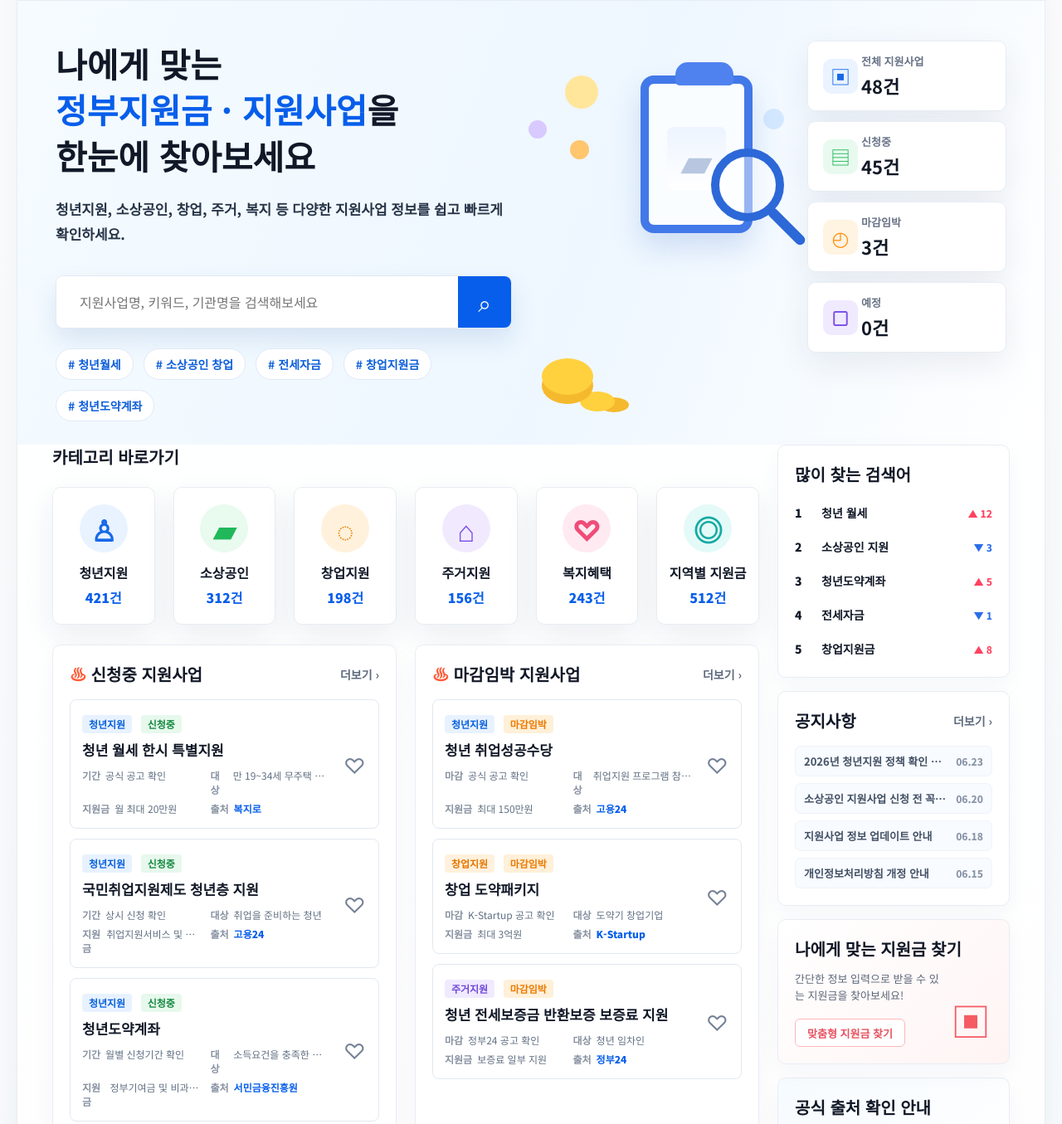
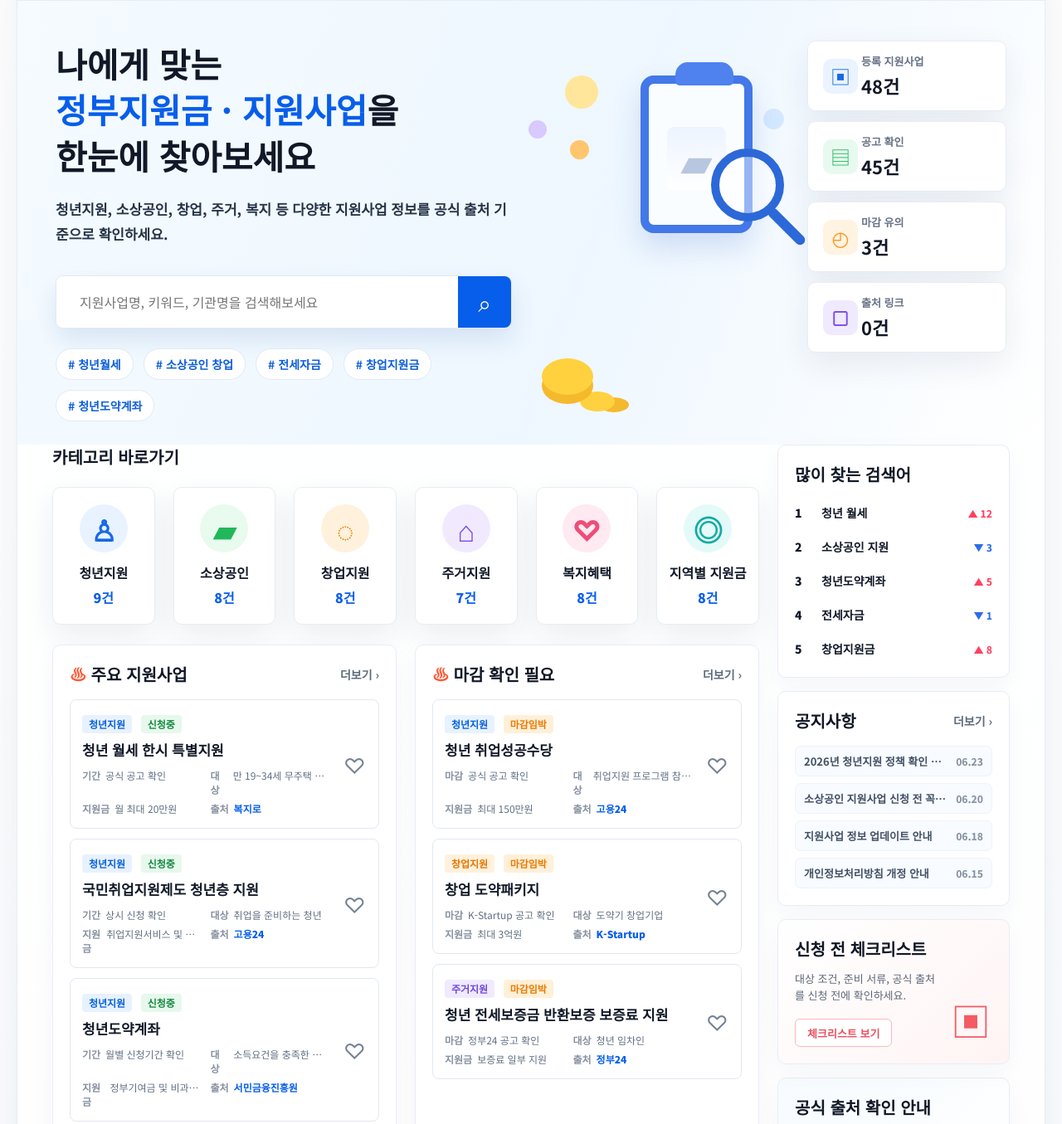
Before and after one commit to agfe228-creator/issueba-git, a website: page index.html in a window 1280 px wide. Shown: the part 86-1441 px from the top of the page at 83% size. Drawn offline with Linux system fonts and the light colour scheme.

Commit message:
Remove exaggerated counts and unfinished labels

```diff
--- a/index.html
+++ b/index.html
@@ -4,6 +4,7 @@
   <meta charset="utf-8">
   <meta name="viewport" content="width=device-width, initial-scale=1">
   <meta name="description" content="지원바라에서 청년지원, 소상공인, 창업지원, 주거지원, 복지혜택, 지역별 지원금 정보를 공식 출처 기반으로 확인하세요.">
+  <link rel="canonical" href="https://issueba.com/">
   <title>지원바라 - 정부지원금 지원사업 포털</title>
   <link rel="preconnect" href="https://fonts.googleapis.com">
   <link rel="preconnect" href="https://fonts.gstatic.com" crossorigin>
@@ -31,7 +32,7 @@
       <section class="hero-section">
         <div class="hero-copy">
           <h1>나에게 맞는<br><strong>정부지원금 · 지원사업</strong>을<br>한눈에 찾아보세요</h1>
-          <p>청년지원, 소상공인, 창업, 주거, 복지 등 다양한 지원사업 정보를 쉽고 빠르게 확인하세요.</p>
+          <p>청년지원, 소상공인, 창업, 주거, 복지 등 다양한 지원사업 정보를 공식 출처 기준으로 확인하세요.</p>
           <form class="search-box" action="./search.html" role="search">
             <label class="sr-only" for="main-search">지원사업 검색</label>
             <input id="main-search" name="q" type="search" placeholder="지원사업명, 키워드, 기관명을 검색해보세요">
@@ -46,22 +47,14 @@
           </div>
         </div>
         <div class="hero-visual" aria-hidden="true">
-          <div class="coin coin-a"></div>
-          <div class="coin coin-b"></div>
-          <div class="bubble bubble-a"></div>
-          <div class="bubble bubble-b"></div>
-          <div class="clipboard">
-            <div class="clip"></div>
-            <div class="temple">▰</div>
-          </div>
-          <div class="magnifier"></div>
-          <div class="coins"></div>
+          <div class="coin coin-a"></div><div class="coin coin-b"></div><div class="bubble bubble-a"></div><div class="bubble bubble-b"></div>
+          <div class="clipboard"><div class="clip"></div><div class="temple">▰</div></div><div class="magnifier"></div><div class="coins"></div>
         </div>
         <aside class="status-column" aria-label="지원사업 현황">
-          <article class="stat-card blue"><span class="stat-icon">▣</span><span>전체 지원사업</span><strong>1,258건</strong></article>
-          <article class="stat-card green"><span class="stat-icon">▤</span><span>신청중</span><strong>487건</strong></article>
-          <article class="stat-card orange"><span class="stat-icon">◴</span><span>마감임박</span><strong>126건</strong></article>
-          <article class="stat-card purple"><span class="stat-icon">▢</span><span>예정</span><strong>245건</strong></article>
+          <article class="stat-card blue"><span class="stat-icon">▣</span><span>등록 지원사업</span><strong>40건+</strong></article>
+          <article class="stat-card green"><span class="stat-icon">▤</span><span>공고 확인</span><strong>공식</strong></article>
+          <article class="stat-card orange"><span class="stat-icon">◴</span><span>마감 유의</span><strong>수시</strong></article>
+          <article class="stat-card purple"><span class="stat-icon">▢</span><span>출처 링크</span><strong>제공</strong></article>
         </aside>
       </section>
 
@@ -74,10 +67,10 @@
       </section>
 
       <section class="mobile-stats" aria-label="모바일 지원사업 현황">
-        <article class="stat-card blue"><span class="stat-icon">▣</span><span>전체</span><strong>1,258건</strong></article>
-        <article class="stat-card green"><span class="stat-icon">▤</span><span>신청중</span><strong>487건</strong></article>
-        <article class="stat-card orange"><span class="stat-icon">◴</span><span>마감임박</span><strong>126건</strong></article>
-        <article class="stat-card purple"><span class="stat-icon">▢</span><span>예정</span><strong>245건</strong></article>
+        <article class="stat-card blue"><span class="stat-icon">▣</span><span>등록</span><strong>40건+</strong></article>
+        <article class="stat-card green"><span class="stat-icon">▤</span><span>공식</span><strong>출처</strong></article>
+        <article class="stat-card orange"><span class="stat-icon">◴</span><span>마감</span><strong>확인</strong></article>
+        <article class="stat-card purple"><span class="stat-icon">▢</span><span>정리일</span><strong>06.24</strong></article>
       </section>
 
       <section class="content-grid">
@@ -88,29 +81,22 @@
               <a class="more-link mobile-only" href="#categories">전체보기 ›</a>
             </div>
             <div class="category-grid" id="categories">
-              <a class="category-card" id="youth" href="./category.html?category=청년지원"><span class="category-icon people">♙</span><strong>청년지원</strong><em>421건</em></a>
-              <a class="category-card" id="smallbiz" href="./category.html?category=소상공인"><span class="category-icon shop">▰</span><strong>소상공인</strong><em>312건</em></a>
-              <a class="category-card" id="startup" href="./category.html?category=창업지원"><span class="category-icon idea">◌</span><strong>창업지원</strong><em>198건</em></a>
-              <a class="category-card" id="housing" href="./category.html?category=주거지원"><span class="category-icon home">⌂</span><strong>주거지원</strong><em>156건</em></a>
-              <a class="category-card" id="welfare" href="./category.html?category=복지혜택"><span class="category-icon heart">♡</span><strong>복지혜택</strong><em>243건</em></a>
-              <a class="category-card" id="local" href="./category.html?category=지역별 지원금"><span class="category-icon pin">◎</span><strong>지역별 지원금</strong><em>512건</em></a>
+              <a class="category-card" id="youth" href="./category.html?category=청년지원"><span class="category-icon people">♙</span><strong>청년지원</strong><em>9건</em></a>
+              <a class="category-card" id="smallbiz" href="./category.html?category=소상공인"><span class="category-icon shop">▰</span><strong>소상공인</strong><em>8건</em></a>
+              <a class="category-card" id="startup" href="./category.html?category=창업지원"><span class="category-icon idea">◌</span><strong>창업지원</strong><em>8건</em></a>
+              <a class="category-card" id="housing" href="./category.html?category=주거지원"><span class="category-icon home">⌂</span><strong>주거지원</strong><em>7건</em></a>
+              <a class="category-card" id="welfare" href="./category.html?category=복지혜택"><span class="category-icon heart">♡</span><strong>복지혜택</strong><em>8건</em></a>
+              <a class="category-card" id="local" href="./category.html?category=지역별 지원금"><span class="category-icon pin">◎</span><strong>지역별 지원금</strong><em>8건</em></a>
             </div>
           </section>
 
           <div class="program-columns">
             <section class="panel">
-              <div class="section-title-row">
-                <h2><span class="hot">♨</span> 신청중 지원사업</h2>
-                <a class="more-link" href="./posts.html">더보기 ›</a>
-              </div>
+              <div class="section-title-row"><h2><span class="hot">♨</span> 주요 지원사업</h2><a class="more-link" href="./posts.html">더보기 ›</a></div>
               <div class="program-list" id="open-programs" data-program-list="open"></div>
             </section>
-
             <section class="panel desktop-panel">
-              <div class="section-title-row">
-                <h2><span class="hot">♨</span> 마감임박 지원사업</h2>
-                <a class="more-link" href="./deadline.html">더보기 ›</a>
-              </div>
+              <div class="section-title-row"><h2><span class="hot">♨</span> 마감 확인 필요</h2><a class="more-link" href="./deadline.html">더보기 ›</a></div>
               <div class="program-list" id="deadline-programs" data-program-list="deadline"></div>
             </section>
           </div>
@@ -129,10 +115,7 @@
           </section>
 
           <section class="side-panel notice-panel">
-            <div class="section-title-row">
-              <h2>공지사항</h2>
-              <a class="more-link" href="./notices.html">더보기 ›</a>
-            </div>
+            <div class="section-title-row"><h2>공지사항</h2><a class="more-link" href="./notices.html">더보기 ›</a></div>
             <ul>
               <li><a href="./notice-detail.html?notice=youth-policy">2026년 청년지원 정책 확인 안내</a><time>06.23</time></li>
               <li><a href="./notice-detail.html?notice=smallbiz-check">소상공인 지원사업 신청 전 꼭 확인하세요</a><time>06.20</time></li>
@@ -142,9 +125,9 @@
           </section>
 
           <section class="match-card">
-            <h2>나에게 맞는 지원금 찾기</h2>
-            <p>간단한 정보 입력으로 받을 수 있는 지원금을 찾아보세요!</p>
-            <a href="./guide.html">맞춤형 지원금 찾기</a>
+            <h2>신청 전 체크리스트</h2>
+            <p>대상 조건, 준비 서류, 공식 출처를 신청 전에 확인하세요.</p>
+            <a href="./guide.html">체크리스트 보기</a>
             <span class="gift" aria-hidden="true">▣</span>
           </section>
 
@@ -166,16 +149,8 @@
     </main>
 
     <footer class="site-footer">
-      <div class="footer-brand">
-        <a class="brand" href="./index.html"><span class="brand-mark" aria-hidden="true">✣</span><span>지원바라</span></a>
-        <p>정부지원금·지원사업 정보를 한눈에 쉽고 빠르게 찾아보세요.</p>
-      </div>
-      <nav aria-label="하단 메뉴">
-        <a href="./about.html">소개</a>
-        <a href="./contact.html">문의</a>
-        <a href="./privacy.html">개인정보처리방침</a>
-        <a href="./policy.html">운영정책</a>
-      </nav>
+      <div class="footer-brand"><a class="brand" href="./index.html"><span class="brand-mark" aria-hidden="true">✣</span><span>지원바라</span></a><p>정부지원금·지원사업 정보를 한눈에 쉽고 빠르게 찾아보세요.</p></div>
+      <nav aria-label="하단 메뉴"><a href="./about.html">소개</a><a href="./contact.html">문의</a><a href="./privacy.html">개인정보처리방침</a><a href="./policy.html">운영정책</a></nav>
       <p class="copyright">© 2026 지원바라. All rights reserved.</p>
     </footer>
   </div>
@@ -183,7 +158,7 @@
   <nav class="bottom-nav" aria-label="모바일 하단 메뉴">
     <a class="active" href="./index.html"><span>⌂</span>홈</a>
     <a href="#main-search"><span>⌕</span>검색</a>
-    <a href="./saved.html"><span>♡</span>찜</a>
+    <a href="./guide.html"><span>▣</span>가이드</a>
     <a href="./policy.html"><span>☰</span>메뉴</a>
   </nav>
   <script src="./programs.js"></script>
```
